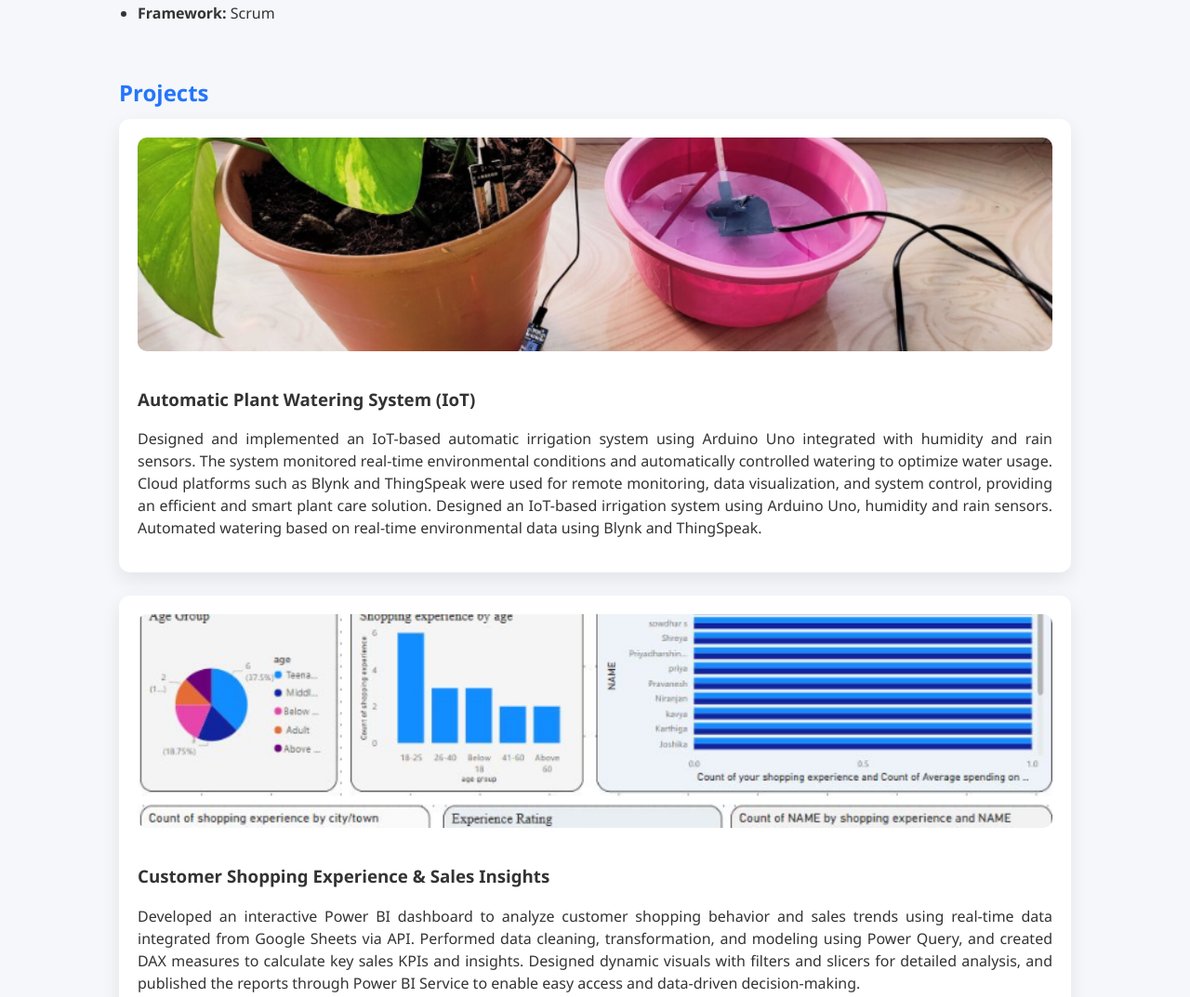
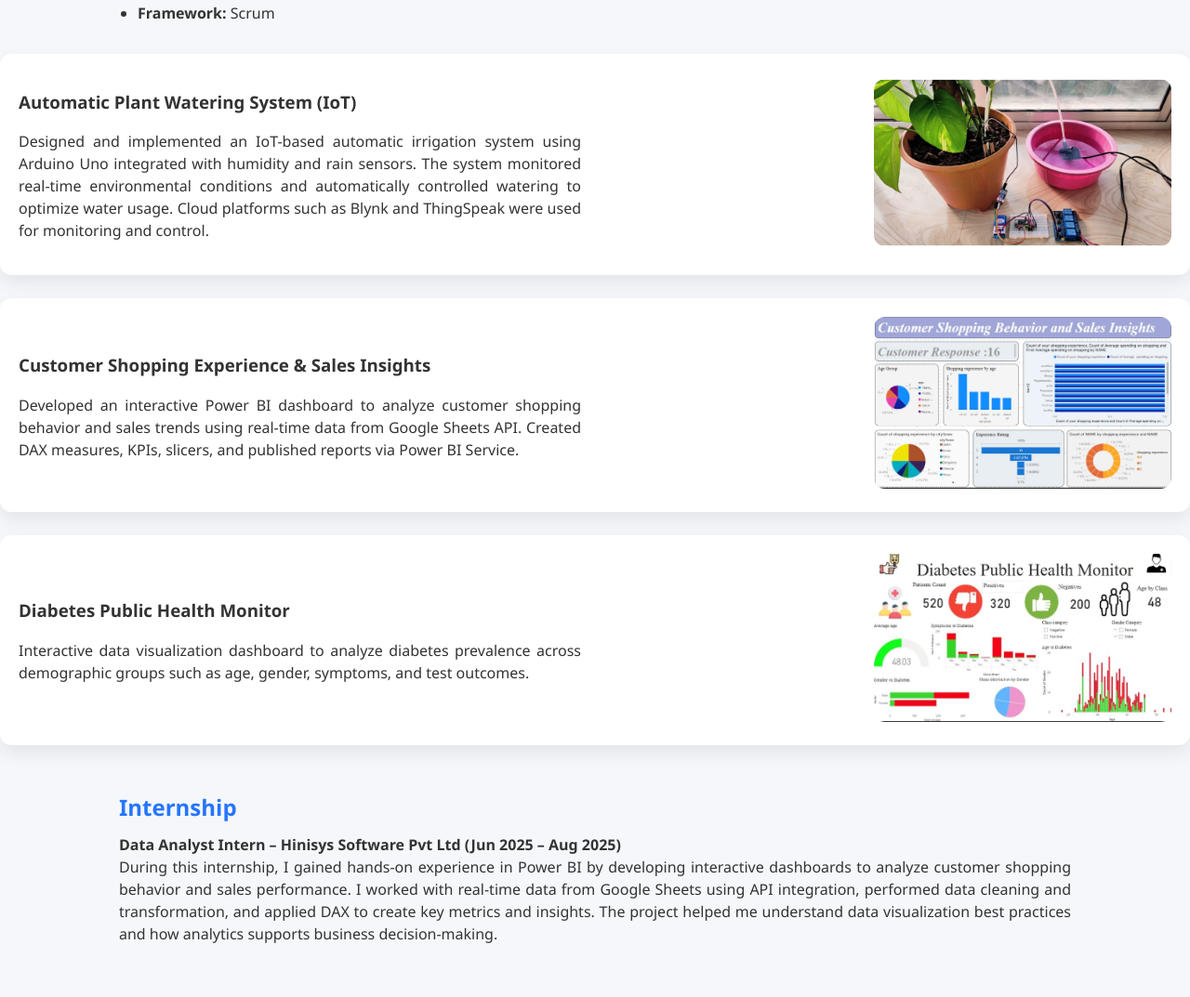
Before and after one commit to Suvetha-Subramani/portfolio, a plain HTML site: page index.html in a window 1280 px wide. Shown: the part 615-1688 px from the top of the page at 93% size. Drawn offline with Linux system fonts and the light colour scheme.

Commit message:
Added project images to portfolio

```diff
--- a/index.html
+++ b/index.html
@@ -49,33 +49,52 @@
     </ul>
 </section>
 
-<section id="projects">
-    <h2>Projects</h2>
-
-    <div class="project">
-        <img src="assest/iot.PNG" alt="Automatic Plant Watering System" class="project-img">
+<div class="project">
+    <div class="project-text">
         <h3>Automatic Plant Watering System (IoT)</h3>
         <p>
-            Designed and implemented an IoT-based automatic irrigation system using Arduino Uno integrated with humidity and rain sensors. The system monitored real-time environmental conditions and automatically controlled watering to optimize water usage. Cloud platforms such as Blynk and ThingSpeak were used for remote monitoring, data visualization, and system control, providing an efficient and smart plant care solution.
-            Designed an IoT-based irrigation system using Arduino Uno, humidity and rain sensors.
-            Automated watering based on real-time environmental data using Blynk and ThingSpeak.
+            Designed and implemented an IoT-based automatic irrigation system using Arduino Uno
+            integrated with humidity and rain sensors. The system monitored real-time environmental
+            conditions and automatically controlled watering to optimize water usage.
+            Cloud platforms such as Blynk and ThingSpeak were used for monitoring and control.
         </p>
-
     </div>
 
-    <div class="project"> <img src="assest/powerbi.PNG" alt="Power BI Sales Dashboard" class="project-img">
+    <div class="project-image">
+        <img src="assest/iot.PNG" alt="Automatic Plant Watering System">
+    </div>
+</div>
 
+
+  <div class="project">
+    <div class="project-text">
         <h3>Customer Shopping Experience & Sales Insights</h3>
         <p>
-            Developed an interactive Power BI dashboard to analyze customer shopping behavior and sales trends using real-time data integrated from Google Sheets via API. Performed data cleaning, transformation, and modeling using Power Query, and created DAX measures to calculate key sales KPIs and insights. Designed dynamic visuals with filters and slicers for detailed analysis, and published the reports through Power BI Service to enable easy access and data-driven decision-making.
+            Developed an interactive Power BI dashboard to analyze customer shopping behavior
+            and sales trends using real-time data from Google Sheets API.
+            Created DAX measures, KPIs, slicers, and published reports via Power BI Service.
         </p>
     </div>
-    <div class="project">
-         <img src="assest/powerbi2.PNG" alt="Diabetes Public Health Monitor" class="project-img">
+
+    <div class="project-image">
+        <img src="assest/powerbi.PNG" alt="Power BI Dashboard">
+    </div>
+</div>
+
+   <div class="project">
+    <div class="project-text">
         <h3>Diabetes Public Health Monitor</h3>
-        <p>The Diabetes Public Health Monitor is an interactive data visualization dashboard designed to analyze diabetes prevalence across different demographic groups. The dashboard helps healthcare professionals and public health authorities identify patterns based on age, gender, symptoms, and test outcomes, enabling data-driven decision-making for early detection and prevention strategies.
-              </p>
+        <p>
+            Interactive data visualization dashboard to analyze diabetes prevalence across
+            demographic groups such as age, gender, symptoms, and test outcomes.
+        </p>
     </div>
+
+    <div class="project-image">
+        <img src="assest/powerbi2.PNG" alt="Diabetes Dashboard">
+    </div>
+</div>
+
 </section>
 
 <section id="internship">
--- a/style.css
+++ b/style.css
@@ -133,3 +133,39 @@ p {
 #internship p {
     text-align: justify;
 }
+/* PROJECT FLEX LAYOUT */
+.project {
+    display: flex;
+    align-items: center;
+    gap: 30px;
+}
+
+/* LEFT TEXT */
+.project-text {
+    flex: 1;
+}
+
+/* RIGHT IMAGE */
+.project-image {
+    flex: 1;
+    text-align: right;
+}
+
+.project-image img {
+    width: 100%;
+    max-width: 320px;
+    border-radius: 12px;
+    object-fit: cover;
+}
+
+/* MOBILE VIEW */
+@media (max-width: 768px) {
+    .project {
+        flex-direction: column;
+        text-align: center;
+    }
+
+    .project-image {
+        text-align: center;
+    }
+}
```
